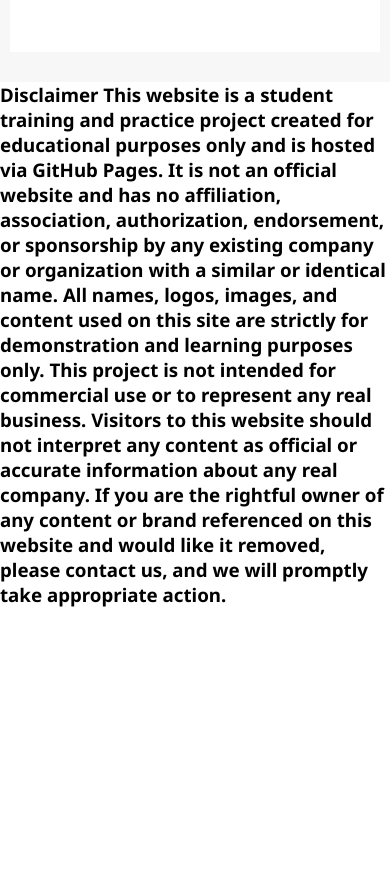
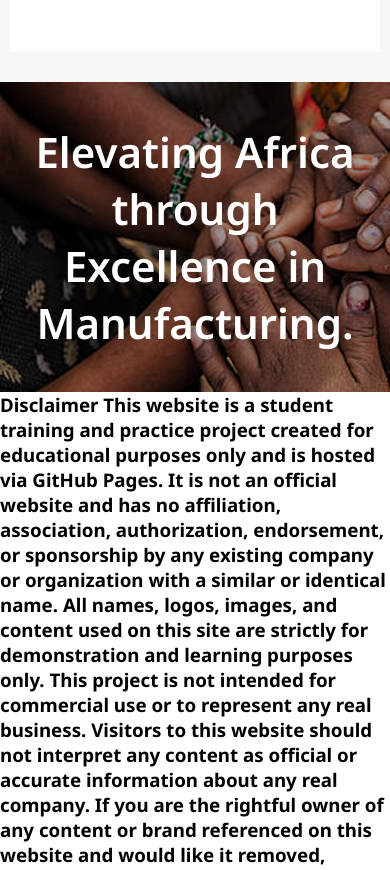
Before and after one commit to Savanna-afolabi/innoson, a plain HTML site: page index.html in a window 390 px wide. Shown: the part 4186-5056 px from the top of the page. Before the commit the page ends 4793 px from the top, so only its background shows below. Drawn offline with Linux system fonts and the light colour scheme.

Commit message:
text and bgri

```diff
--- a/index.html
+++ b/index.html
@@ -143,6 +143,10 @@
         </div>
       </section>
 
+      <section id="section-2b">
+        <h3>Elevating Africa through Excellence in Manufacturing.</h3>
+      </section>
+
     </main>
 
     <div>
--- a/style.css
+++ b/style.css
@@ -106,6 +106,22 @@
   font-size: 42px;
   max-width: 54%;
   margin: 0 auto;
+}
+#section-2b h3{
+  text-align: center;
+  color: var(--hero-white);
+  font-weight: 600;
+  font-size: 60px;
+  margin: 0 auto;
+
+}
+#section-2b{
+  height: 510px;
+  background-image: url(asset/hands-img.png);
+  background-repeat: no-repeat;
+  background-size: cover;
+  display: flex;
+  align-items: center;
 }
 .section-3 {
   background-color: var(--white);
@@ -269,6 +285,14 @@
     font-size: 20px;
     max-width: 70%;
   }
+  #section-2b h3{
+    font-size: 42px;
+    padding: 15px;
+  }
+  #section-2b{
+    height: 310px;
+
+  }
   /* section-3  */
 
 
```
Also changed, not shown: asset/hands-img.png (added).
